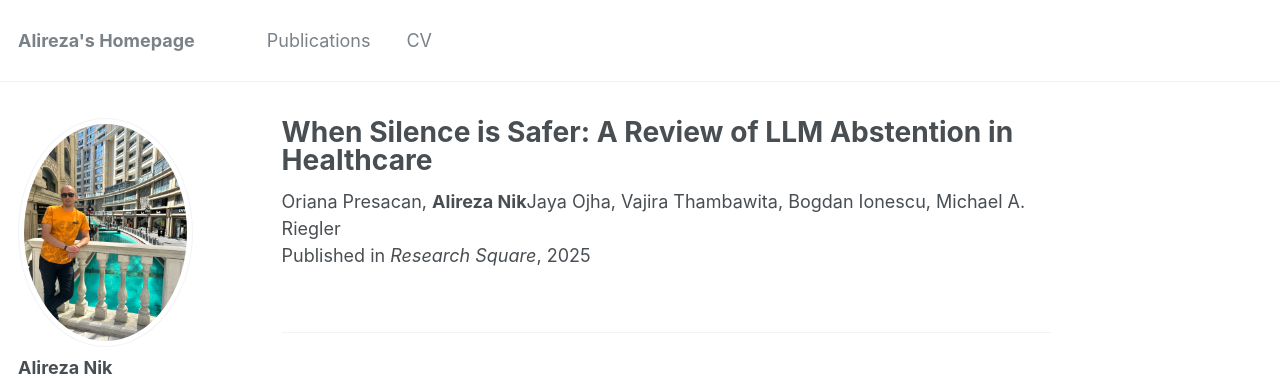
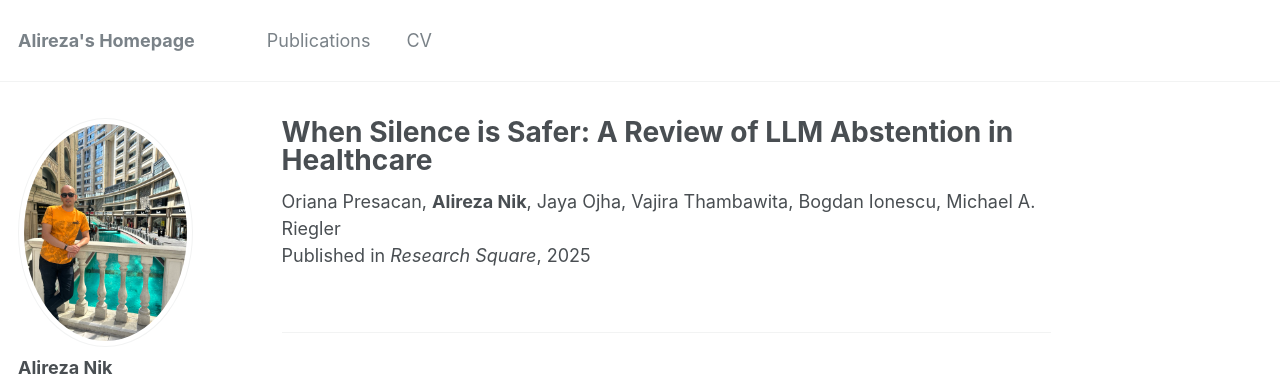
Before and after one commit to ds-anik/ds-anik.github.io, a Jekyll site: the page built from _publications/2025-12-oriana-review.md, in a window 1280 px wide. Shown: the top 379 px of the page. Built offline with Jekyll 4.4.1, drawn with Linux system fonts in a browser that asks for light colours.

```diff
--- a/_publications/2025-12-oriana-review.md
+++ b/_publications/2025-12-oriana-review.md
@@ -1,7 +1,7 @@
 ---
 title: "When Silence is Safer: A Review of LLM Abstention in Healthcare"
 authbefore: "Oriana Presacan, "
-authafter: "Jaya Ojha, Vajira Thambawita, Bogdan Ionescu, Michael A. Riegler"
+authafter: ", Jaya Ojha, Vajira Thambawita, Bogdan Ionescu, Michael A. Riegler"
 collection: publications
 permalink: /publication/2025-12-oriana-review
 date: 2025-12-14
```
Also changed, not shown: _pages/publications.md (+2 -0 lines).
